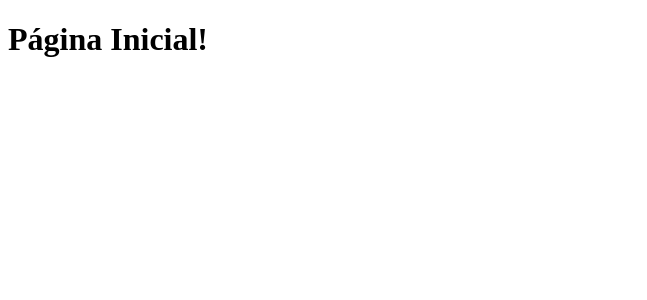
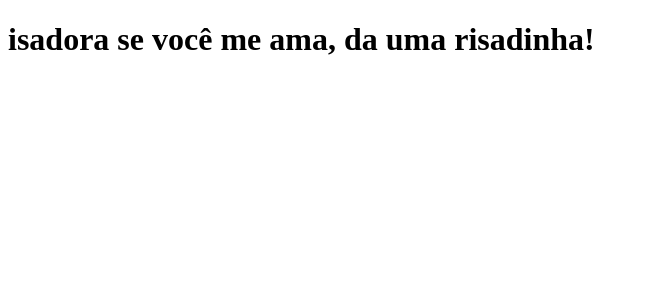
Before and after one commit to gwostp/Curso.dev, a Next.js app: page / in a window 1280 px wide. Shown: the top 300 px of the page, without its empty margins (0-647 px from the left). Built offline with nearby package versions, Linux system fonts and the light colour scheme.

Commit message:
modifica a frase para uma pessoa importante

```diff
--- a/pages/index.js
+++ b/pages/index.js
@@ -1,5 +1,5 @@
 function Home() {
-    return <h1>Página Inicial!</h1>
+    return <h1>isadora se você me ama, da uma risadinha!</h1>
 }
 
 export default Home;
```
